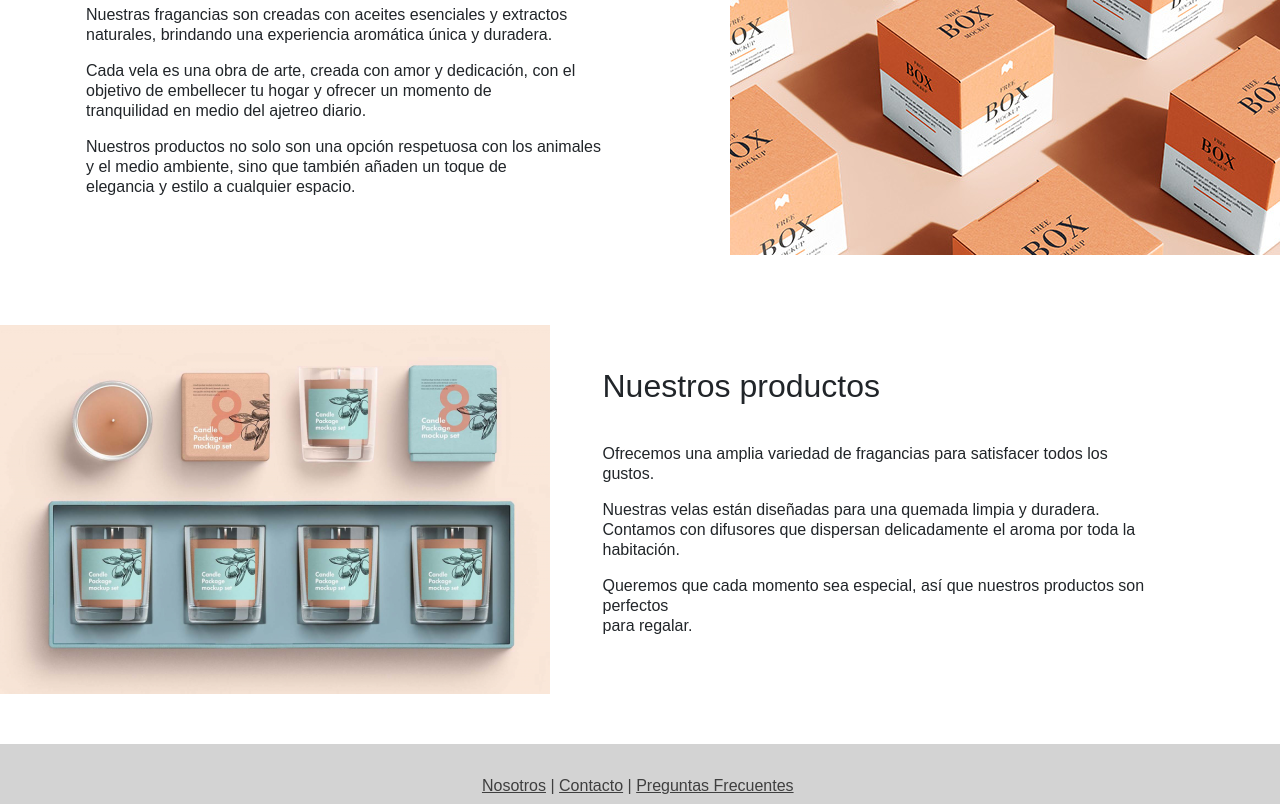
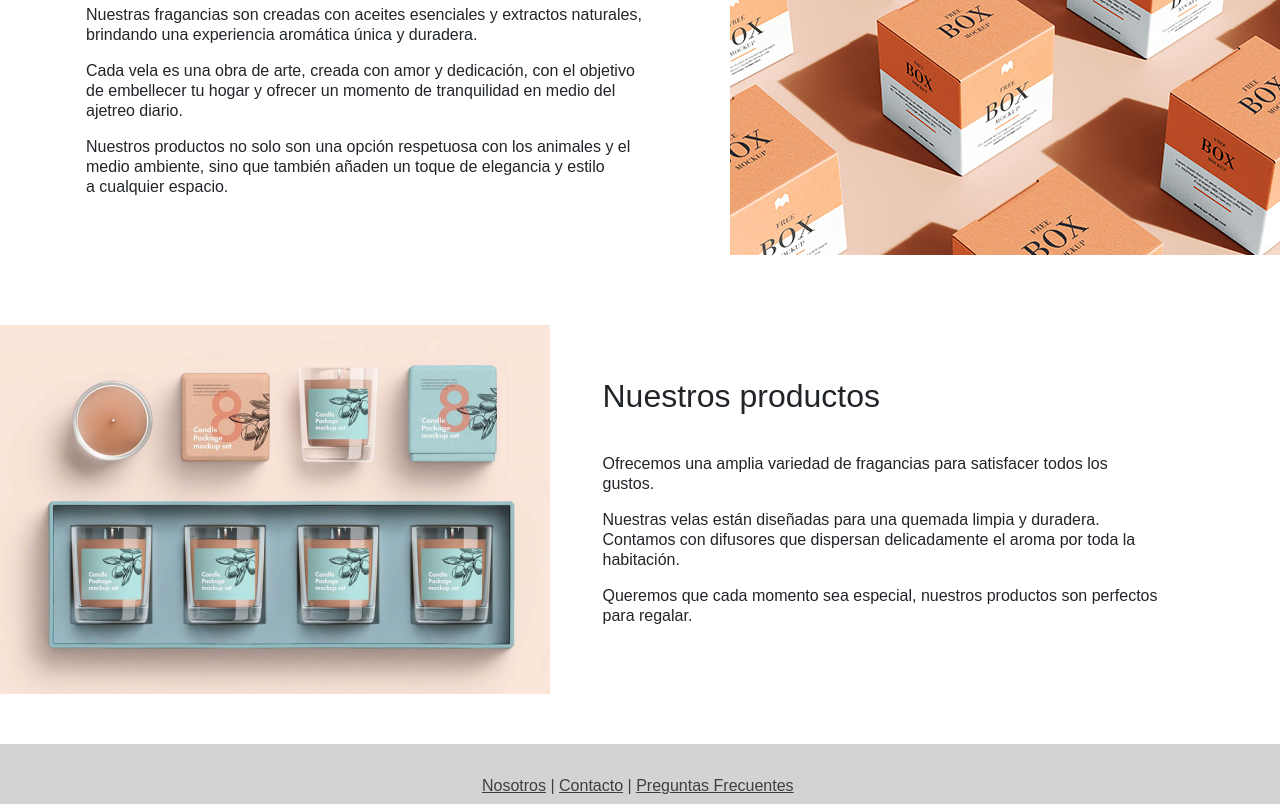
Before and after one commit to luli75/proyecto_final, a plain HTML site: page pages/nosotros.html in a window 1280 px wide. Shown: the part 600-1404 px from the top of the page. Drawn offline with nearby package versions, Linux system fonts and the light colour scheme.

Commit message:
commit_9

```diff
--- a/pages/nosotros.html
+++ b/pages/nosotros.html
@@ -66,9 +66,9 @@
         <div class="sn_2">
             <div class="sn_2a">
                 <h2>Nuestro compromiso</h2>
-                <p>Nuestras fragancias son creadas con aceites esenciales y extractos <br> naturales, brindando una experiencia aromática única y duradera.</p>
-                <p>Cada vela es una obra de arte, creada con amor y dedicación, con el <br> objetivo de embellecer tu hogar y ofrecer un momento de <br> tranquilidad en medio del ajetreo diario.</p>
-                <p>Nuestros productos no solo son una opción respetuosa con los animales <br> y el medio ambiente, sino que también añaden un toque de <br> elegancia y estilo a cualquier espacio.</p>
+                <p>Nuestras fragancias son creadas con aceites esenciales y extractos naturales, <br> brindando una experiencia aromática única y duradera.</p>
+                <p>Cada vela es una obra de arte, creada con amor y dedicación, con el objetivo <br> de embellecer tu hogar y ofrecer un momento de tranquilidad en medio del <br> ajetreo diario.</p>
+                <p>Nuestros productos no solo son una opción respetuosa con los animales y el <br> medio ambiente, sino que también añaden un toque de elegancia y estilo <br> a cualquier espacio.</p>
             </div>
             <div class="sn_2b">
                 <img src="../img/sn_2.jpg" alt="cajas de velas">
@@ -82,7 +82,7 @@
                 <h2>Nuestros productos</h2>
                 <p>Ofrecemos una amplia variedad de fragancias para satisfacer todos los gustos.</p>
                 <p>Nuestras velas están diseñadas para una quemada limpia y duradera. <br> Contamos con difusores que dispersan delicadamente el aroma por toda la habitación.</p>
-                <p>Queremos que cada momento sea especial, así que nuestros productos son perfectos <br> para regalar.</p>
+                <p>Queremos que cada momento sea especial, nuestros productos son perfectos para regalar.</p>
             </div>
         </div>
     </main>
```
